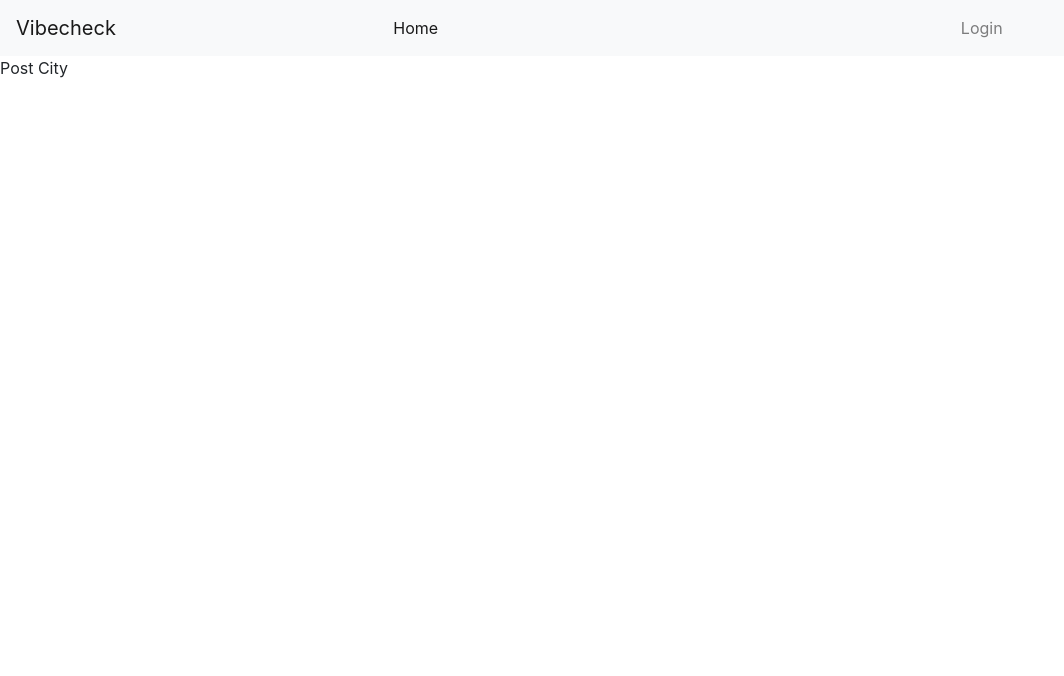
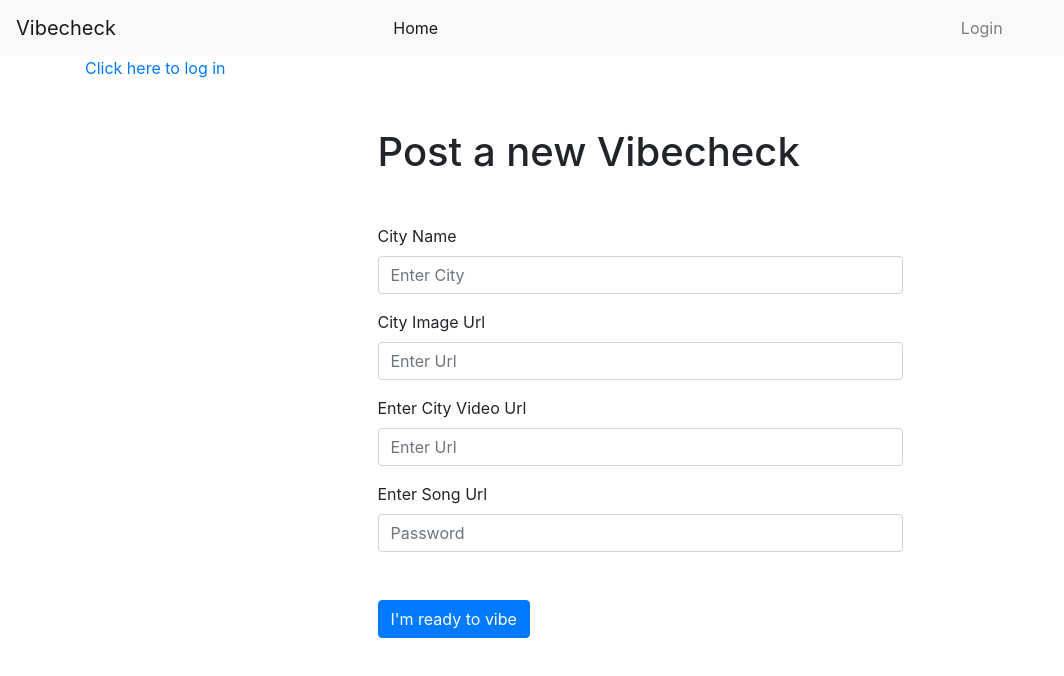
Before and after one commit to KoCusveller/Vibecheck-frontend, a React (Create React App) app: page /PostCity in a window 1280 px wide. Shown: the top 676 px of the page, without its empty margins (0-1064 px from the left). Built offline with nearby package versions, Linux system fonts and the light colour scheme; no server answers.

Commit message:
create post city form

```diff
--- a/src/pages/HomePage.js
+++ b/src/pages/HomePage.js
@@ -1,6 +1,12 @@
 import React from "react";
+import { Link } from "react-router-dom";
+import { Button } from "react-bootstrap";
 
 import CityMiniature from "../components/CityMiniature";
+
+const temporaryLoginChat = false;
+
+// const cityVibes = fetchCities
 
 const dummyArray = [
 	{
@@ -20,7 +26,9 @@ const dummyArray = [
 export default function HomePage() {
 	return (
 		<div>
-			<div>Homepage</div>
+			<div>
+				<h1>Vibecheck</h1>
+			</div>
 
 			<div>
 				{dummyArray.map((city, index) => (
@@ -31,6 +39,21 @@ export default function HomePage() {
 					/>
 				))}
 			</div>
+			<div>
+				{temporaryLoginChat ? (
+					<Link to="/PostCity">
+						<Button variant="light">
+							<h2> Post a new City Vibe!</h2>
+						</Button>
+					</Link>
+				) : (
+					<Link to="/login">
+						<Button variant="light">
+							<h2>Post a new City Vibe</h2>
+						</Button>
+					</Link>
+				)}
+			</div>
 		</div>
 	);
 }
--- a/src/pages/PostCity.js
+++ b/src/pages/PostCity.js
@@ -1,5 +1,92 @@
-import React from "react";
+import React, { useState } from "react";
+import Form from "react-bootstrap/Form";
+import Container from "react-bootstrap/Container";
+import Button from "react-bootstrap/Button";
+import { useDispatch } from "react-redux";
+import { Link } from "react-router-dom";
+import { Col } from "react-bootstrap";
 
-export default function PostCity() {
-	return <div>Post City</div>;
+export default function SignUp() {
+	// const dispatch = useDispatch();
+
+	const [name, set_name] = useState("");
+	const [imgUrl, set_imgUrl] = useState("");
+	const [vidUrl, set_vidUrl] = useState("");
+	const [songUrl, set_songUrl] = useState("");
+
+	function submitForm(event) {
+		event.preventDefault();
+
+		// dispatch(createCity(name, imgUrl, vidUrl, songUrl));
+
+		set_name("");
+		set_imgUrl("");
+		set_vidUrl("");
+		set_songUrl("");
+	}
+
+	return (
+		<div>
+			<Container>
+				<Link to="/login">Click here to log in</Link>
+
+				<Form as={Col} md={{ span: 6, offset: 3 }} className="mt-5">
+					<h1 className="mt-5 mb-5">Post a new Vibecheck</h1>
+					<Form.Group controlId="formBasicName">
+						<Form.Label>City Name</Form.Label>
+						<Form.Control
+							value={name}
+							onChange={(event) => set_name(event.target.value)}
+							type="text"
+							placeholder="Enter City"
+							required
+						/>
+					</Form.Group>
+					<Form.Group controlId="formBasicImgUrl">
+						<Form.Label>City Image Url</Form.Label>
+						<Form.Control
+							value={imgUrl}
+							onChange={(event) => set_imgUrl(event.target.value)}
+							type="text"
+							placeholder="Enter Url"
+							required
+						/>
+						<Form.Text className="text-muted"></Form.Text>
+					</Form.Group>
+
+					<Form.Group controlId="formBasicVidUrl">
+						<Form.Label>Enter City Video Url</Form.Label>
+						<Form.Control
+							value={vidUrl}
+							onChange={(event) => set_vidUrl(event.target.value)}
+							type="text"
+							placeholder="Enter Url"
+							required
+						/>
+					</Form.Group>
+					<Form.Group controlId="formBasicSongUrl">
+						<Form.Label>Enter Song Url</Form.Label>
+						<Form.Control
+							value={songUrl}
+							onChange={(event) =>
+								set_songUrl(event.target.value)
+							}
+							type="text"
+							placeholder="Password"
+							required
+						/>
+					</Form.Group>
+					<Form.Group className="mt-5">
+						<Button
+							variant="primary"
+							type="submit"
+							onClick={submitForm}
+						>
+							I'm ready to vibe
+						</Button>
+					</Form.Group>
+				</Form>
+			</Container>
+		</div>
+	);
 }
```
